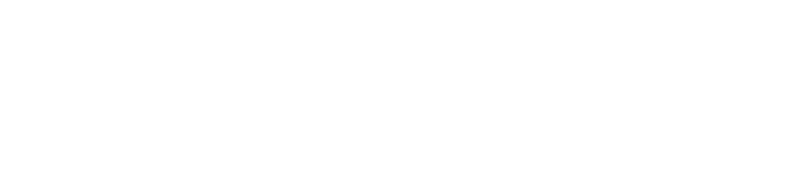
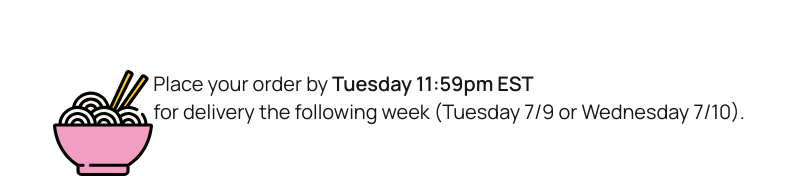
Before and after one commit to Daniel264/yoko-street, a Next.js app: page / in a window 1280 px wide. Shown: the part 1177-1353 px from the top of the page, without its empty margins (241-1038 px from the left). Before the commit the page ends 1247 px from the top, so only its background shows below. Built offline with nearby package versions, Linux system fonts and the light colour scheme; a web font is replaced by a local one.

Commit message:
add a new component called order and add its images and text

```diff
--- /dev/null
+++ b/src/components/Order.tsx
@@ -0,0 +1,16 @@
+import Image from "next/image";
+
+export const Order = () => {
+    return (
+        <div className="flex flex-row w-full justify-center">
+            <div>
+                <Image src="/assets/images/plate.svg" alt="Plate of food" width={100} height={100} />
+            </div>
+            <div>
+                <p className="text-xl">
+                    Place your order by<span className="font-semibold"> Tuesday 11:59pm EST</span> <br /> for delivery the following week (Tuesday 7/9 or Wednesday 7/10).
+                </p>
+            </div>
+        </div>
+    );
+};
--- a/src/pages/index.tsx
+++ b/src/pages/index.tsx
@@ -1,4 +1,5 @@
 import { Header } from "@/components/Header";
+import { Order } from "@/components/Order";
 import SEO from "@/components/SEO";
 import { Summer } from "@/components/Summer";
 import React from "react";
@@ -17,6 +18,7 @@
             </main> */}
             <Header />
             <Summer />
+            <Order />
         </>
     );
 }
```
Also changed, not shown: public/assets/images/plate.svg (added).
